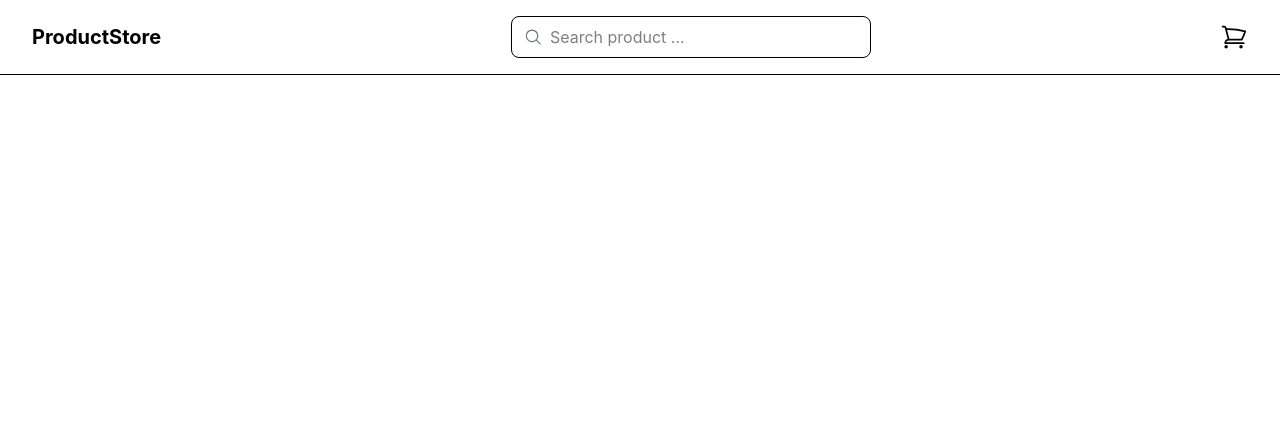
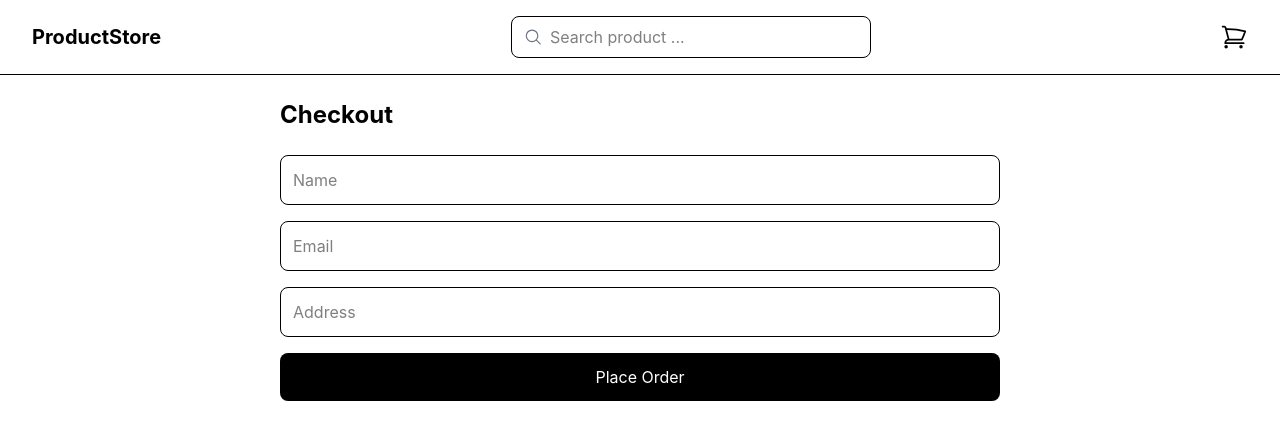
Before and after one commit to OmKhandale05/product-store, a React (Vite) app: page /checkout in a window 1280 px wide. Before the commit this address had no page. Shown: the top 440 px of the page. Built offline with nearby package versions, Linux system fonts and the light colour scheme.

Commit message:
Feature: Add checkout page and basic order flow

```diff
--- a/src/context/CartContext.jsx
+++ b/src/context/CartContext.jsx
@@ -69,13 +69,18 @@ export function CartProvider({ children }) {
     );
   };
 
+  const clearCart = () => {
+    setCartItems([]);
+  };
+
   return (
     <CartContext.Provider
       value={{
         cartItems,
         addToCart,
         removeFromCart,
-        decreaseQuantity
+        decreaseQuantity,
+        clearCart
       }}
     >
       {children}
--- a/src/pages/Cart.jsx
+++ b/src/pages/Cart.jsx
@@ -1,3 +1,4 @@
+import { Link } from "react-router-dom";
 import { useCart } from "../context/CartContext";
 
 const Cart = () => {
@@ -67,10 +68,12 @@ const Cart = () => {
 
       <div className="mt-6 flex justify-between items-center">
         <h2 className="text-xl font-bold">Total: ${total.toFixed(2)}</h2>
-
-        <button className="bg-black text-white px-6 py-3 rounded-lg">
+        <Link
+        to="/checkout"
+        className="bg-black text-white px-6 py-3 rounded-lg"
+        >
           Checkout
-        </button>
+        </Link>
       </div>
     </div>
   );
--- /dev/null
+++ b/src/pages/Checkout.jsx
@@ -0,0 +1,48 @@
+import { toast } from "react-toastify";
+import { useCart } from "../context/CartContext";
+
+const Checkout = () => {
+    const { cartItems, clearCart} = useCart();
+
+    const handleOrder = () => {
+        toast.success("Order placed successfully..")
+        clearCart();
+    }
+    return (
+        <div className="max-w-3xl mx-auto p-6">
+            <h1 className="text-2xl font-bold mb-6">
+                Checkout
+            </h1>
+            <div className="space-y-4">
+                <input
+                    type="text"
+                    placeholder="Name"
+                    className="w-full border p-3 rounded-lg"
+
+                />
+                <input
+                    type="email"
+                    placeholder="Email"
+                    className="w-full border p-3 rounded-lg"
+
+                />
+                <input
+                    type="text"
+                    placeholder="Address"
+                    className="w-full border p-3 rounded-lg"
+
+                />
+                <button
+                onClick={handleOrder}
+                className="w-full bg-black text-white rounded-lg hover:bg-gray-800 py-3 cursor-pointer"
+
+                >
+
+                    Place Order
+                </button>
+            </div>
+        </div>
+     );
+}
+
+export default Checkout;
--- a/src/routes/AppRoutes.jsx
+++ b/src/routes/AppRoutes.jsx
@@ -2,6 +2,7 @@ import { Routes, Route } from "react-router-dom";
 import Cart from "../pages/Cart";
 import Home from "../pages/Home";
 import ProductDetails from "../pages/ProductDetails";
+import Checkout from "../pages/Checkout";
 const AppRoutes = ({search}) => {
     return (
         <Routes>
@@ -9,6 +10,7 @@ const AppRoutes = ({search}) => {
 
             <Route path="/product/:id" element={<ProductDetails />}/>
             <Route path="/cart" element={<Cart/>}/>
+            <Route path="/checkout" element={<Checkout/>}/>
         </Routes>
      );
 }
```
